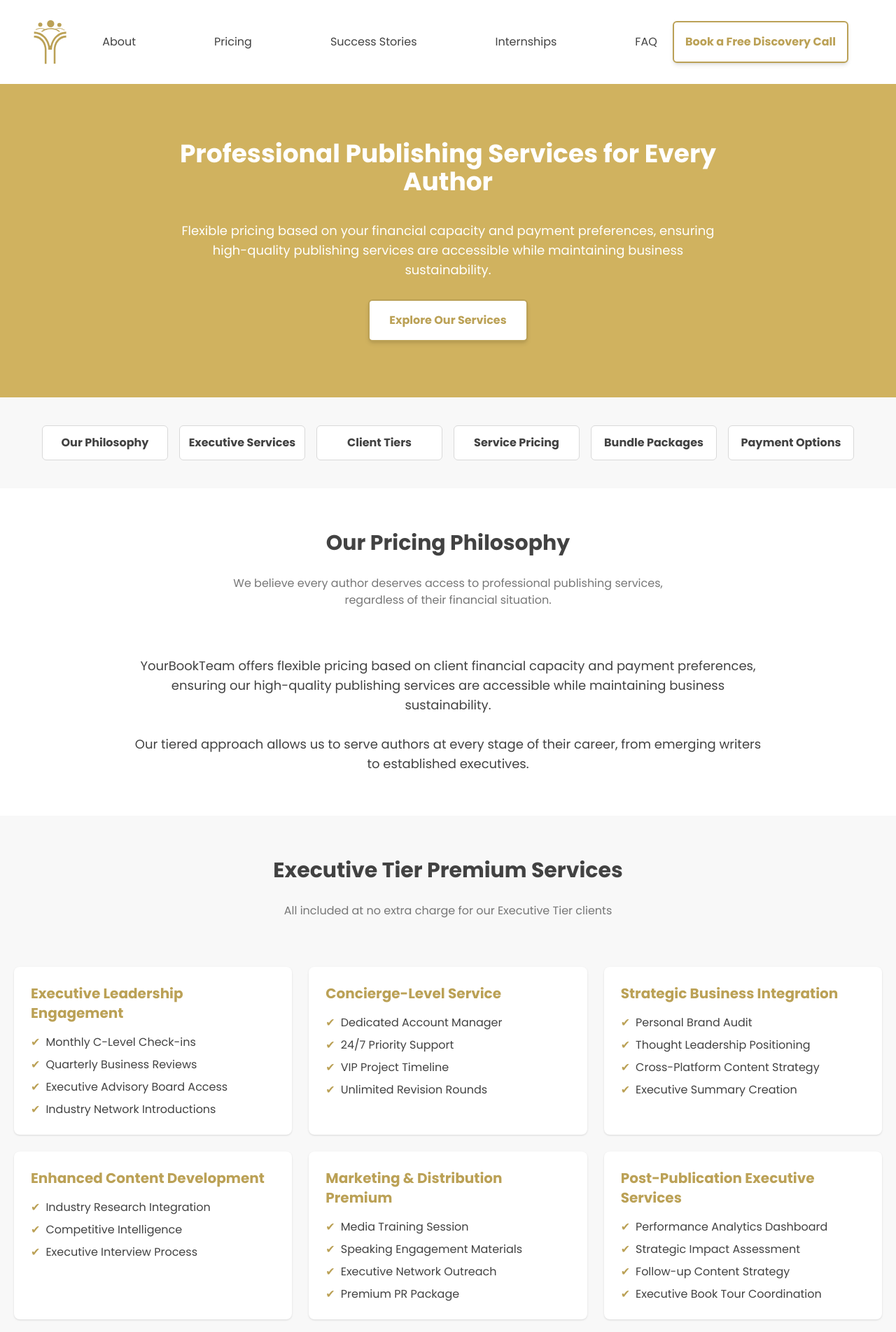
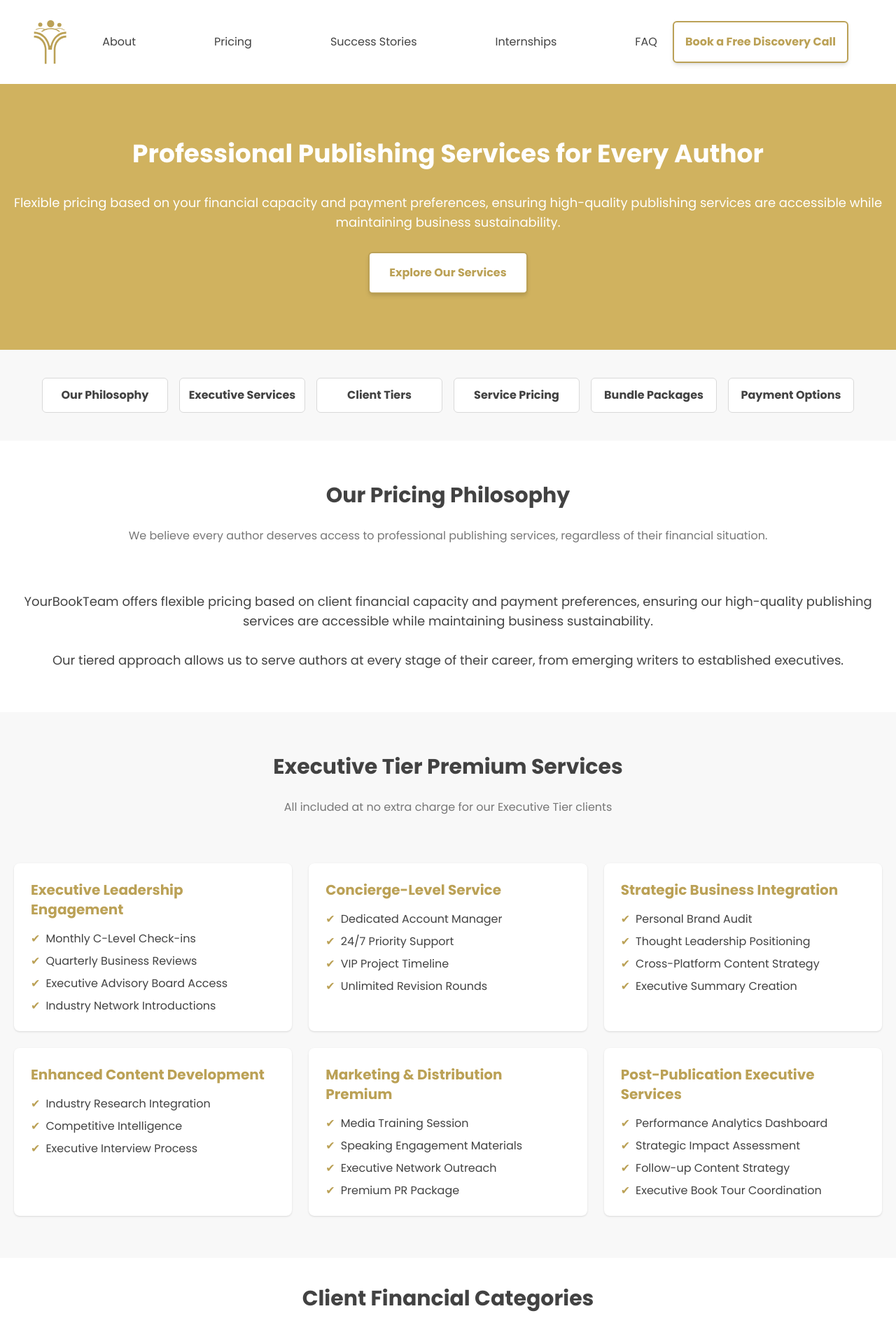
Before and after one commit to YourBookTeam/YBT_Website, a React (Vite) app: page /pricing in a window 1280 px wide. Shown: the top 1904 px of the page at 70% size. Built offline with nearby package versions, Linux system fonts and the light colour scheme; a web font is replaced by a local one.

Commit message:
fixed payment cards disappearing and paragraphs that spill off the page in mobile

```diff
--- a/src/components/pricing/PaymentCards.jsx
+++ b/src/components/pricing/PaymentCards.jsx
@@ -1,9 +1,10 @@
 function paymentCards({cards}){
     return(
-        <div className="w-285 flex justify-evenly">
+        <div className="flex items-center justify-center w-full">
+            <div className="flex flex-col lg:flex-row gap-5 items-center lg:items-stretch justify-center w-[95%] lg:max-w-300">
                 {cards.map((item)=>(
-                 <div className="bg-white drop-shadow-md rounded-lg p-6 w-85 h-120" key={item.id}>
-                    <h3 className="text-xl font-semibold text-gold my-3">{item.title}</h3>
+                    <div className="bg-white drop-shadow-md rounded-lg p-6 w-85 h-auto" key={item.id}>
+                        <h3 className="text-xl text-center font-semibold text-gold my-3">{item.title}</h3>
                         <ul className="space-y-1">
                             {item.details.map((detail, index)=> (
                             <li key={index} className="flex items-start space-x-3">
@@ -16,6 +17,7 @@ function paymentCards({cards}){
                     </div>
                 ))}
             </div>
+        </div>
     )
 }
 export default paymentCards;
--- a/src/pages/Pricing.jsx
+++ b/src/pages/Pricing.jsx
@@ -14,12 +14,12 @@ export default function Pricing() {
   const [activeIndex, setActiveIndex] = useState(0);
   return (
     <div>
-      <section className="hero bg-[#d0b25f] text-white p-">
+      <section className="hero bg-[#d0b25f] text-white px-2">
         <div className="heroContainer text-center flex flex-col items-center py-20">
-          <h1 className="w-100 md:w-150 lg:w-200 text-4xl">
+          <h1 className="text-4xl">
             <strong>Professional Publishing Services for Every Author</strong>
           </h1>
-          <p className="w-100 md:w-170 lg:w-200 mt-9 mb-7 text-lg">
+          <p className="mt-9 mb-7 text-lg">
             Flexible pricing based on your financial capacity and payment
             preferences, ensuring high-quality publishing services are
             accessible while maintaining business sustainability.
@@ -34,7 +34,7 @@ export default function Pricing() {
           </Button>
         </div>
       </section>
-      <section className="quickNav bg-light-grey py-7">
+      <section className="quickNav bg-light-grey py-7 px-2">
         <div className="flex flex-wrap justify-center">
           <Button white to="#philosophy" className="w-45 py-3 px-2 mx-2 my-3">
             Our Philosophy
@@ -62,25 +62,25 @@ export default function Pricing() {
       </section>
       <section
         id="philosophy"
-        className="philosophy py-15 text-center flex flex-col items-center"
+        className="philosophy py-15 text-center flex flex-col items-center px-2"
       >
         <div className="text-center mb-10">
           <h2 className="text-3xl font-semibold">
             <strong>Our Pricing Philosophy</strong>
           </h2>
-          <p className="text-grey w-100  md:w-155 my-7">
+          <p className="text-grey my-7">
             We believe every author deserves access to professional publishing
             services, regardless of their financial situation.
           </p>
         </div>
         <div className="flex flex-col items-center text-lg">
-          <p className="w-100 md:w-190 lg:w-220 mb-7">
+          <p className="mb-7">
             YourBookTeam offers flexible pricing based on client financial
             capacity and payment preferences, ensuring our high-quality
             publishing services are accessible while maintaining business
             sustainability.
           </p>
-          <p className="w-100 md:w-190 lg:w-225">
+          <p>
             Our tiered approach allows us to serve authors at every stage of
             their career, from emerging writers to established executives.
           </p>
@@ -88,7 +88,7 @@ export default function Pricing() {
       </section>
       <section
         id="executive"
-        className="bg-light-grey py-15 px-5 flex flex-col items-center justify-items-center"
+        className="bg-light-grey py-15 px-5 flex flex-col items-center justify-center"
       >
         <div className="text-center mb-10">
           <h2 className="text-3xl font-semibold">
@@ -117,7 +117,7 @@ export default function Pricing() {
       </section>
       <section
         id="packagesPricing"
-        className="bg-light-grey py-15 px-3 flex flex-col items-center justify-items-center"
+        className="bg-light-grey py-15 px-3 flex flex-col items-center justify-center"
       >
         <div className="text-center mb-10">
           <h2 className="text-3xl font-semibold">Service Packages & Pricing</h2>
@@ -150,7 +150,7 @@ export default function Pricing() {
       </section>
       <section
         id="paymentInfo"
-        className="bg-light-grey py-15 px-5 flex flex-col items-center justify-items-center"
+        className="bg-light-grey py-15 px-5 flex flex-col items-center justify-center"
       >
         <div className="text-center mb-10">
           <h2 className="text-3xl font-semibold">Payment Structure Details</h2>
```
Lines whose indentation alone changed are shown as unchanged.
